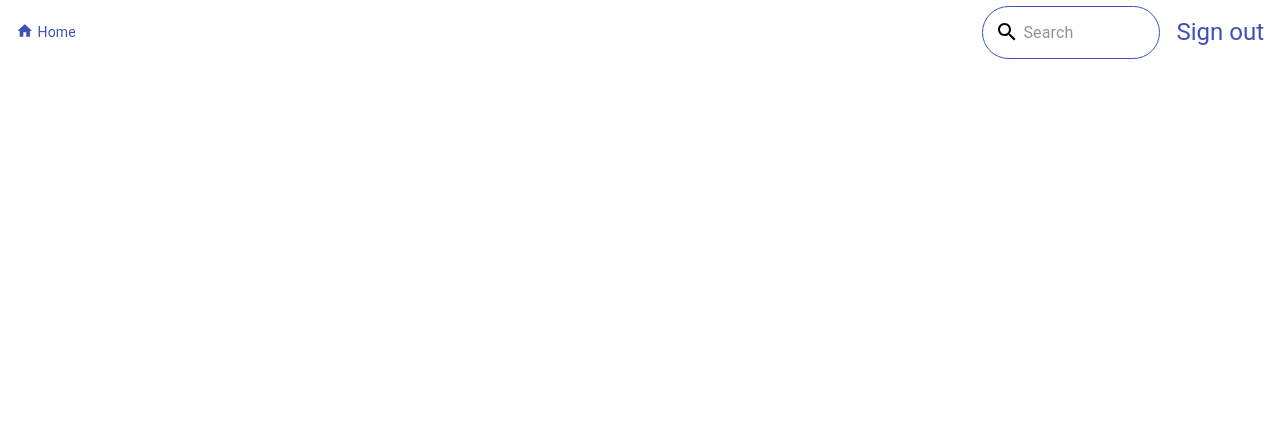
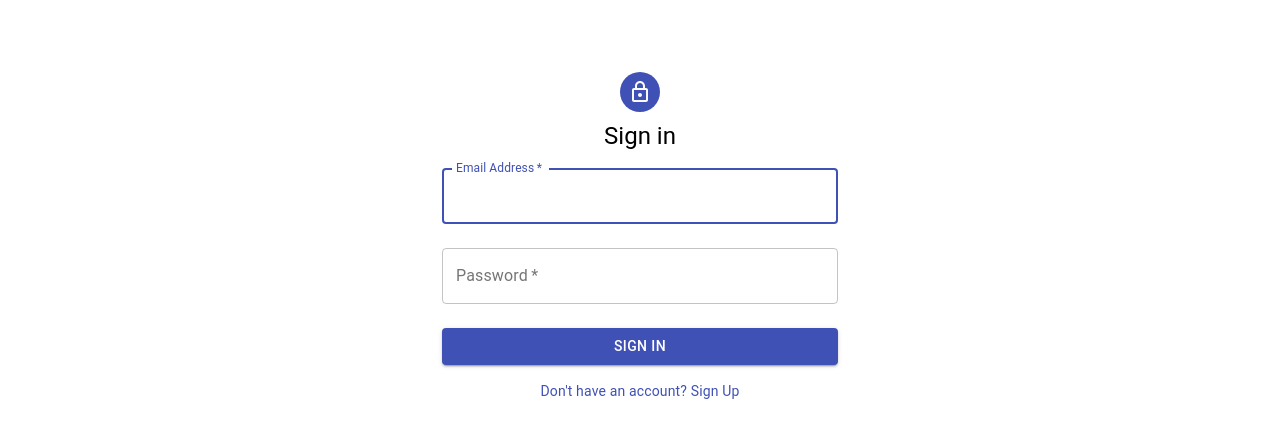
Before and after one commit to zenabbohra/twitter-web-app, a React (Create React App) app: page / in a window 1280 px wide. Shown: the top 438 px of the page. Built offline with nearby package versions, Linux system fonts and the light colour scheme.

Commit message:
Creates route to sign out of a profile as well as go to home and back to profile

```diff
--- a/src/components/Navigation/Home.js
+++ /dev/null
@@ -1,27 +0,0 @@
-import React from 'react';
-import {makeStyles} from '@material-ui/core/styles';
-import Link from '@material-ui/core/Link';
-import HomeIcon from '@material-ui/icons/Home';
-
-const useStyles = makeStyles(theme => ({
-  link: {
-    display: 'flex',
-
-  },
-  icon: {
-    marginRight: theme.spacing(0.5),
-    width: '1.1rem',
-    height: '1.1rem',
-  },
-}));
-
-export default function Home() {
-  const classes = useStyles();
-
-  return (
-    <Link href="/" className={classes.link} color="primary" variant="body2">
-      <HomeIcon className={classes.icon}/>
-      Home
-    </Link>
-  );
-}
--- a/src/components/Navigation/Navigation.js
+++ b/src/components/Navigation/Navigation.js
@@ -1,24 +1,31 @@
 import React from 'react';
 import SearchBox from './SearchBox';
-import Home from './Home';
+import HomeIcon from '@material-ui/icons/Home';
 import {Box} from "@material-ui/core";
 import Link from "@material-ui/core/Link";
 import Typography from "@material-ui/core/Typography";
+import styles from './Navigation.module.css';
 
-const Navigation = ({route, userName }) => {
+const Navigation = ({route, userName, onRouteChange }) => {
   const preventDefault = event => event.preventDefault();
     return <Box display="flex" alignItems="center" justifyContent="space-between" minHeight={48} marginLeft={2}>
       {
         route === 'home' ?
-          <Typography variant="body1" color="Primary" component="p">
-            Welcome {userName}
+          <Typography variant="body1" color="primary" component="p">
+            Welcome
+            <Link href="#" onClick={ (event) => {preventDefault(event); onRouteChange('user profile')} } variant="h5" >
+              {' ' + userName}
+            </Link>
           </Typography> :
-          <Home/>
+          <Link onClick={() => onRouteChange('home')} href="/" className={styles.link} color="primary" variant="body1">
+            <HomeIcon className={styles.icon}/>
+            Home
+          </Link>
       }
       <Box display="flex" alignItems="center">
         <SearchBox/>
         <Box margin={2}>
-          <Link href="#" onClick={preventDefault} variant="h5">
+          <Link href="#" onClick={ (event) => {preventDefault(event); onRouteChange('sign in')} } variant="h5">
             Sign out
           </Link>
         </Box>
--- /dev/null
+++ b/src/components/Navigation/Navigation.module.css
@@ -0,0 +1,10 @@
+.link {
+    line-height: 1.9 !important;
+    display: flex;
+}
+
+.icon {
+    margin-right: 4px;
+    width: 1.1rem;
+    height: 1.1rem;
+}
--- a/src/containers/App.js
+++ b/src/containers/App.js
@@ -8,7 +8,7 @@ class App extends Component {
   constructor() {
     super();
     this.state = {
-      route: 'user profile',
+      route: 'sign in',
       user: {
         name: '',
         email: ''
@@ -17,15 +17,13 @@ class App extends Component {
   }
 
   onRouteChange = (routeInput) => {
-    let {route} = this.state;
-    if (route === 'sign in' || route === 'register') {
-      this.setState({route: routeInput})
-    } else {
-      this.setState({route: routeInput})
-    }
+    // let {route} = this.state;
+    console.log('OnRouteChange function');
+    this.setState({route: routeInput})
   };
 
   loadUser = (data) => {
+    console.log('render because of loadUser method');
     this.setState({
       user: {
         name: data.name,
@@ -41,13 +39,14 @@ class App extends Component {
   render() {
     const {onRouteChange, loadUser, onRegisterClickFromSignInPage} = this;
     const { user, route } = this.state;
+    console.log('page renders', route);
     switch (this.state.route) {
       case 'register':
         return <Register onRouteChange={onRouteChange} loadUser={loadUser}/>;
       case 'home':
-        return <Navigation userName={user.name} route={route}/>;
+        return <Navigation userName={user.name} route={route} onRouteChange={onRouteChange}/>;
       case 'user profile':
-        return <Navigation route={route}/>;
+        return <Navigation route={route} onRouteChange={onRouteChange}/>;
       default:
         return <SignIn
           onRouteChange={onRouteChange}
```
